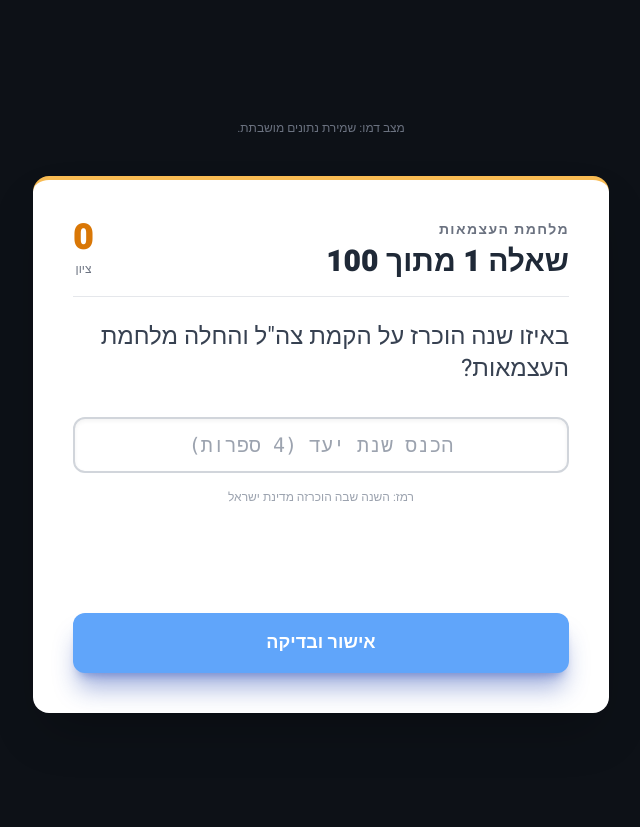
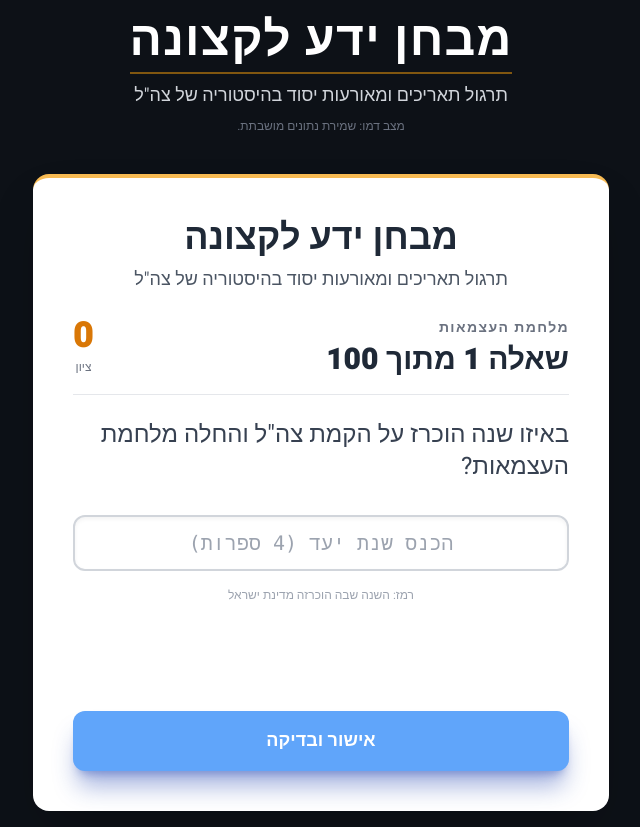
Before and after one commit to Spectral-Source/knowledge-quiz, a plain HTML site: page index.html in a window 1280 px wide. Shown: the whole page, without its empty margins (319-959 px from the left). Before the commit the page ends 800 px from the top, so only its background shows below. Drawn offline with nearby package versions, Linux system fonts and the light colour scheme.

Commit message:
Update index.html

```diff
--- a/index.html
+++ b/index.html
@@ -27,18 +27,27 @@
     <div id="app-container" class="w-full">
         <header class="text-center mb-10">
             <h1 class="text-4xl md:text-5xl font-extrabold text-white mb-2 tracking-wide border-b-2 border-amber-500/50 pb-2 inline-block">
-
+                מבחן ידע לקצונה
             </h1>
             <p class="text-gray-300 text-lg">
-
+                תרגול תאריכים ומאורעות יסוד בהיסטוריה של צה"ל
             </p>
-            <p id="user-id-display" class="text-xs text-gray-500 mt-2">
-
-            </p>
+            <p id="user-id-display" class="text-xs text-gray-500 mt-2"></p>
         </header>
 
         <!-- Quiz Card -->
         <div id="quiz-card" class="bg-white shadow-2xl rounded-2xl p-6 md:p-10 w-full max-w-xl mx-auto border-t-4 border-amber-500/70 transition-all duration-300 transform scale-100 hidden">
+
+            <!-- Added heading/context above question area -->
+            <div class="text-center mb-6">
+                <h1 class="text-3xl md:text-4xl font-extrabold text-gray-800 mb-2">
+                    מבחן ידע לקצונה
+                </h1>
+                <p class="text-gray-600 text-lg">
+                    תרגול תאריכים ומאורעות יסוד בהיסטוריה של צה"ל
+                </p>
+            </div>
+
             <div class="flex justify-between items-start mb-6 border-b border-gray-200 pb-4">
                 <div>
                     <span id="category-display" class="text-sm font-semibold text-gray-500 uppercase tracking-widest block mb-1"></span>
```
